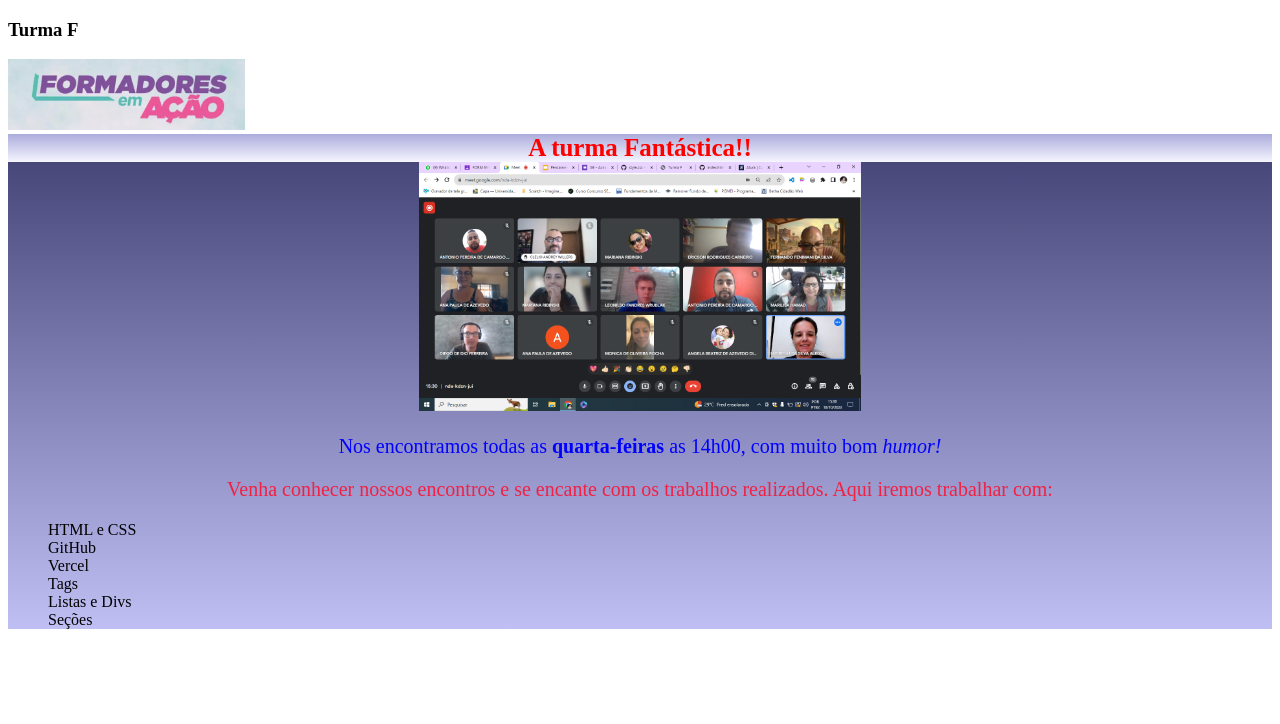
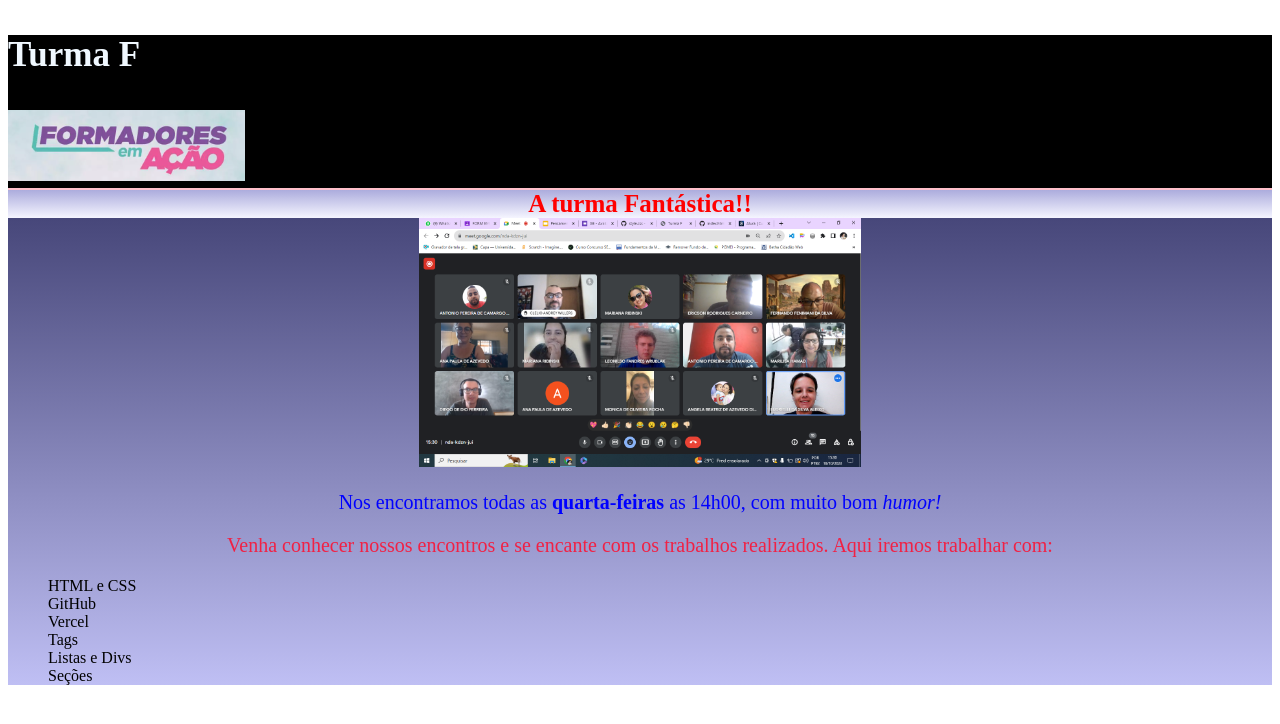
Before and after one commit to Ludrielli/turmaF, a plain HTML site: page index.html in a window 1280 px wide. Drawn offline with Linux system fonts and the light colour scheme.

Commit message:
edição

```diff
--- a/style.css
+++ b/style.css
@@ -1,3 +1,9 @@
+.cabecalho{
+background-color: black;
+font-size: 30px;
+color: aliceblue;
+border-bottom: 2px solid pink;
+}
 .nome{
     background-image: linear-gradient(rgb(172, 172, 221),rgba(0, 0, 255, 0.041));
 }
```
